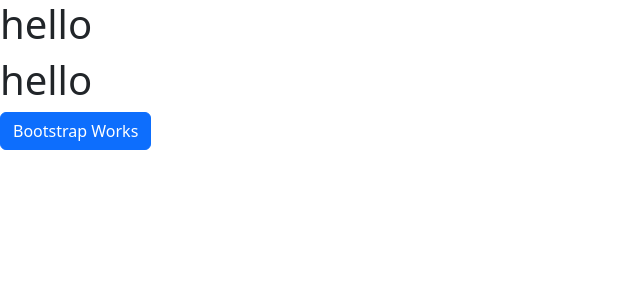
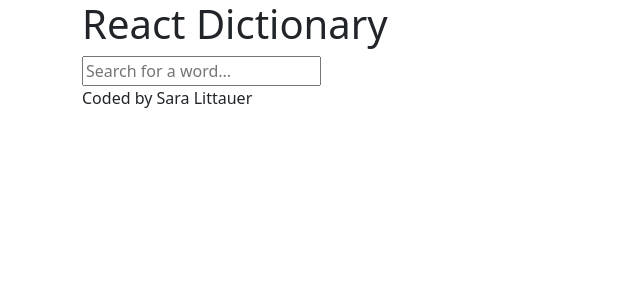
Before and after one commit to saraliva4/Dictionary-React-Add-On-Project, a React (Vite) app: page / in a window 1280 px wide. Shown: the top 300 px of the page, without its empty margins (0-640 px from the left). Built offline with nearby package versions, Linux system fonts and the light colour scheme.

Commit message:
Made the search engine for the dictionary

```diff
--- a/index.html
+++ b/index.html
@@ -4,7 +4,7 @@
     <meta charset="UTF-8" />
     <link rel="icon" type="image/svg+xml" href="/favicon.svg" />
     <meta name="viewport" content="width=device-width, initial-scale=1.0" />
-    <title>dictionary-react-add-on-project</title>
+    <title>React Dictionary</title>
   </head>
   <body>
     <div id="root"></div>
--- a/package.json
+++ b/package.json
@@ -10,6 +10,7 @@
     "preview": "vite preview"
   },
   "dependencies": {
+    "axios": "^1.16.0",
     "bootstrap": "^5.3.8",
     "react": "^19.2.5",
     "react-dom": "^19.2.5"
--- a/src/App.jsx
+++ b/src/App.jsx
@@ -1,13 +1,16 @@
 import "./App.css";
+import Dictionary from "./Dictionary.jsx";
 
-function App() {
+export default function App() {
   return (
-    <div>
-      <h1>hello</h1>
-      <h1>hello</h1>
-      <button className="btn btn-primary">Bootstrap Works</button>
+    <div className="App container">
+      <header>
+        <h1>React Dictionary</h1>
+      </header>
+      <main>
+        <Dictionary />
+      </main>
+      <footer>Coded by Sara Littauer</footer>
     </div>
   );
 }
-
-export default App;
--- /dev/null
+++ b/src/Dictionary.jsx
@@ -0,0 +1,39 @@
+import React, { useState } from "react";
+import axios from "axios";
+import Results from "./Results";
+
+export default function Dictionary() {
+  const [keyword, setKeyword] = useState("");
+  const [results, setResults] = useState(null);
+
+  function handleResponse(response) {
+    setResults(response.data);
+  }
+
+  function search(event) {
+    event.preventDefault();
+    alert(`Searching for ${keyword}`);
+
+    const apiKey = "02f8a7tad0e0efa9c2364cdececoab3a";
+    const apiUrl = `https://api.shecodes.io/dictionary/v1/define?word=${keyword}&key=${apiKey}`;
+
+    axios.get(apiUrl).then(handleResponse);
+  }
+
+  function handleChange(event) {
+    setKeyword(event.target.value);
+  }
+
+  return (
+    <div className="Dictionary">
+      <form onSubmit={search}>
+        <input
+          type="search"
+          placeholder="Search for a word..."
+          onChange={handleChange}
+        />
+      </form>
+      <Results results={results} />
+    </div>
+  );
+}
--- /dev/null
+++ b/src/Results.jsx
@@ -0,0 +1,13 @@
+import React, { useState } from "react";
+
+export default function Results(props) {
+  if (props.results) {
+    return (
+      <div className="Results">
+        <h2>Hello from results</h2>
+      </div>
+    );
+  } else {
+    return null;
+  }
+}
```
Also changed, not shown: 1 other file (tests, documents, lock files or other folders).
